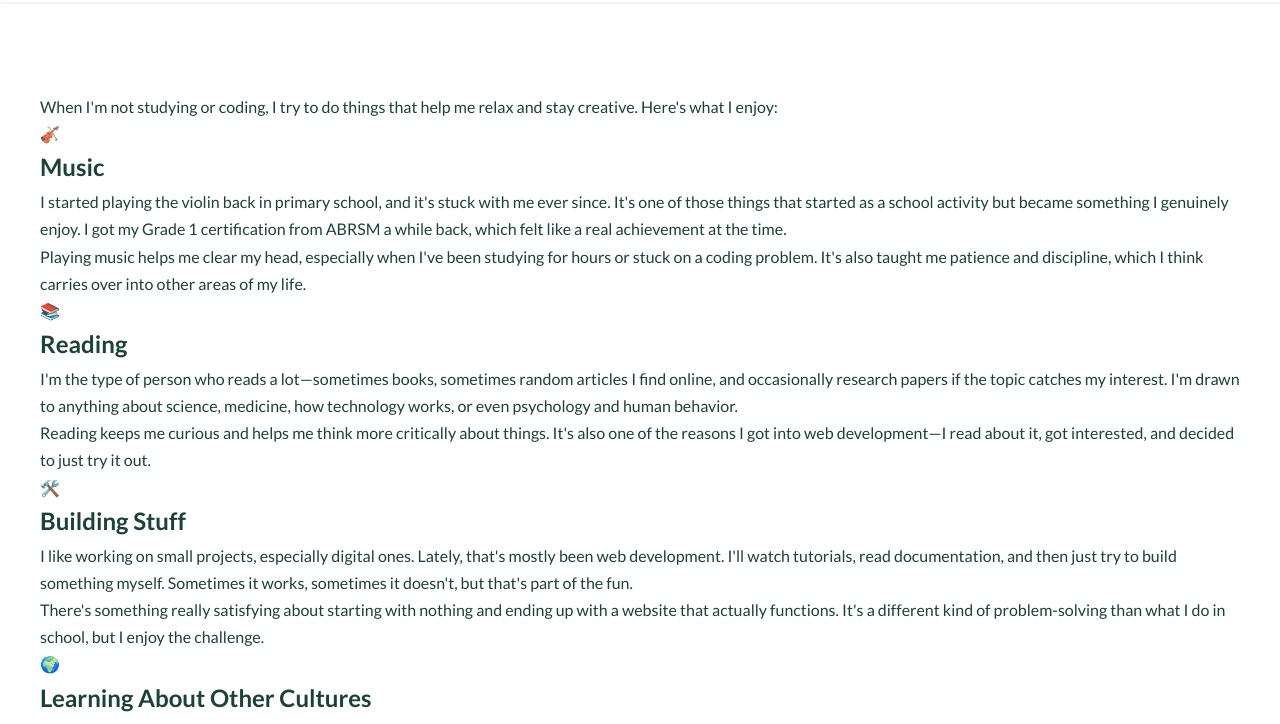
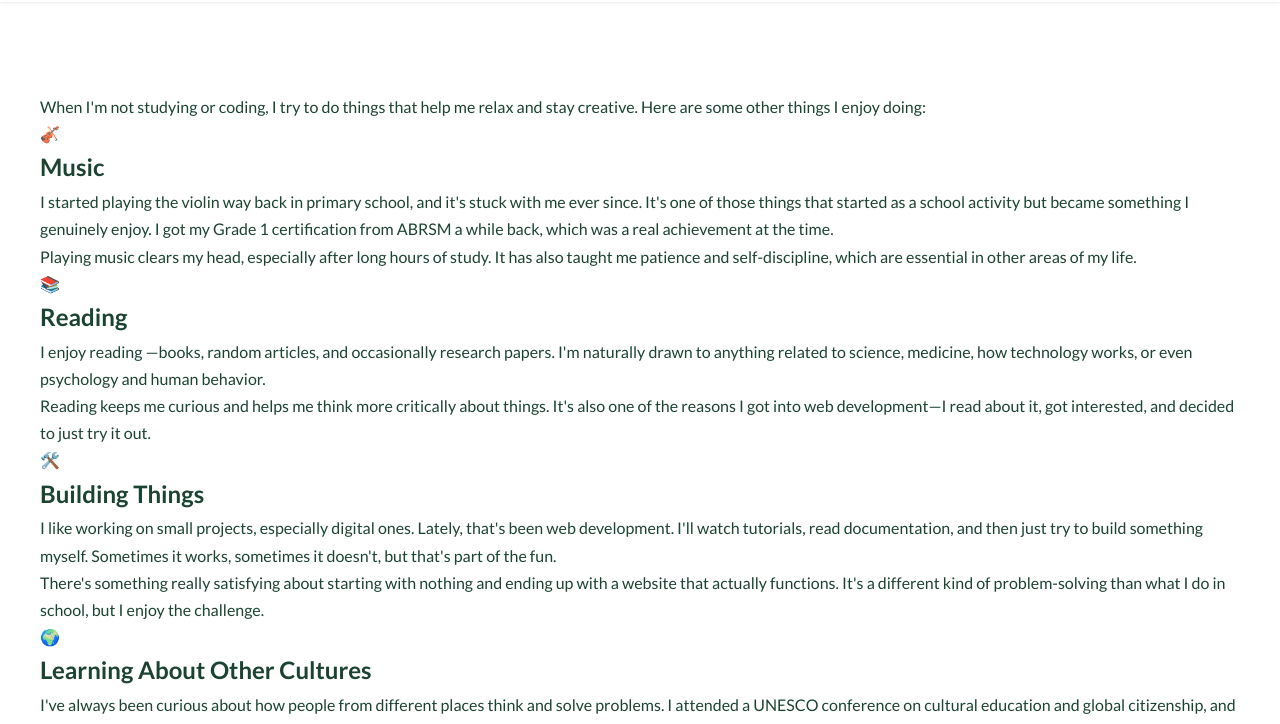
Before and after one commit to Alpha-code-tech/MY-PORTFOLIO, a plain HTML site: page public/hobbies.html in a window 1280 px wide. Shown: the part 71-795 px from the top of the page. Drawn offline with Linux system fonts and the light colour scheme.

Commit message:
Update hobbies.html
Updated the hobbies page to enhance content clarity and structure.

```diff
--- a/public/hobbies.html
+++ b/public/hobbies.html
@@ -34,7 +34,7 @@
     <section class="section">
         <div class="container">
             <div class="hobbies-intro">
-                <p>When I'm not studying or coding, I try to do things that help me relax and stay creative. Here's what I enjoy:</p>
+                <p>When I'm not studying or coding, I try to do things that help me relax and stay creative. Here are some other things I enjoy doing:</p>
             </div>
 
             <div class="hobbies-grid">
@@ -42,10 +42,10 @@
                     <div class="hobby-icon">🎻</div>
                     <h2>Music</h2>
                     <p>
-                        I started playing the violin back in primary school, and it's stuck with me ever since. It's one of those things that started as a school activity but became something I genuinely enjoy. I got my Grade 1 certification from ABRSM a while back, which felt like a real achievement at the time.
+                        I started playing the violin way back in primary school, and it's stuck with me ever since. It's one of those things that started as a school activity but became something I genuinely enjoy. I got my Grade 1 certification from ABRSM a while back, which was a real achievement at the time.
                     </p>
                     <p>
-                        Playing music helps me clear my head, especially when I've been studying for hours or stuck on a coding problem. It's also taught me patience and discipline, which I think carries over into other areas of my life.
+                        Playing music clears my head, especially after long hours of study. It has also taught me patience and self-discipline, which are essential in other areas of my life.
                     </p>
                 </div>
 
@@ -53,7 +53,7 @@
                     <div class="hobby-icon">📚</div>
                     <h2>Reading</h2>
                     <p>
-                        I'm the type of person who reads a lot—sometimes books, sometimes random articles I find online, and occasionally research papers if the topic catches my interest. I'm drawn to anything about science, medicine, how technology works, or even psychology and human behavior.
+                        I enjoy reading —books, random articles, and occasionally research papers. I'm naturally drawn to anything related to science, medicine, how technology works, or even psychology and human behavior.
                     </p>
                     <p>
                         Reading keeps me curious and helps me think more critically about things. It's also one of the reasons I got into web development—I read about it, got interested, and decided to just try it out.
@@ -62,9 +62,9 @@
 
                 <div class="hobby-card">
                     <div class="hobby-icon">🛠️</div>
-                    <h2>Building Stuff</h2>
+                    <h2>Building Things</h2>
                     <p>
-                        I like working on small projects, especially digital ones. Lately, that's mostly been web development. I'll watch tutorials, read documentation, and then just try to build something myself. Sometimes it works, sometimes it doesn't, but that's part of the fun.
+                        I like working on small projects, especially digital ones. Lately, that's been web development. I'll watch tutorials, read documentation, and then just try to build something myself. Sometimes it works, sometimes it doesn't, but that's part of the fun.
                     </p>
                     <p>
                         There's something really satisfying about starting with nothing and ending up with a website that actually functions. It's a different kind of problem-solving than what I do in school, but I enjoy the challenge.
@@ -120,4 +120,5 @@
         </div>
     </footer>
 </body>
+
 </html>
```
